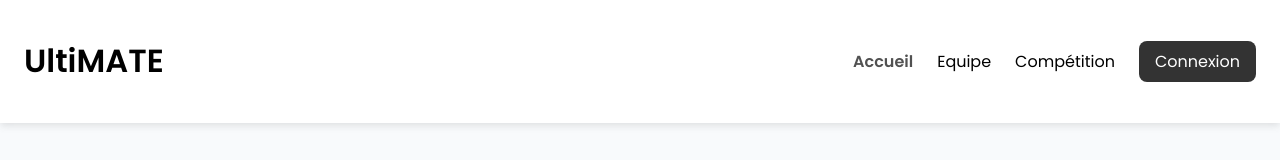
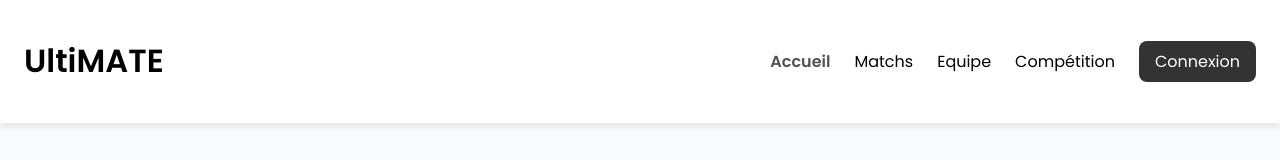
Before and after one commit to thibautdbrx/ultimate, a Vue app in the folder frontend/Site-Ultimate/: page / in a window 1280 px wide. Shown: the top 160 px of the page. Built offline with nearby package versions, Linux system fonts and the light colour scheme; no server answers.

Commit message:
header modif

```diff
--- a/frontend/Site-Ultimate/src/components/Header.vue
+++ b/frontend/Site-Ultimate/src/components/Header.vue
@@ -20,6 +20,7 @@ const clickhome = () => {
       <RouterLink v-if="auth.isAdmin" to="/AjouterEquipe" class="nav-link">Ajouter Equipe</RouterLink>
       <RouterLink v-if="auth.isAdmin" to="/AjouterCompetition" class="nav-link">Ajouter Compétition</RouterLink>
       <RouterLink to="/" class="nav-link">Accueil</RouterLink>
+      <RouterLink to="/Matchs" class="nav-link">Matchs</RouterLink>
       <RouterLink to="/Equipe" class="nav-link">Equipe</RouterLink>
       <RouterLink to="/Competition" class="nav-link">Compétition</RouterLink>
       <Button v-if="!auth.isAuthenticated" active-class="no-active-style" label="Connexion" />
--- a/frontend/Site-Ultimate/src/router/index.js
+++ b/frontend/Site-Ultimate/src/router/index.js
@@ -11,6 +11,7 @@ import AjoutEquipe from "@/views/AjoutEquipe.vue";
 import NouveauJoueur from "../views/NouveauJoueur.vue";
 import AjoutCompetition from "@/views/AjoutCompetition.vue";
 import Deconnexion from '@/views/Deconnexion.vue'
+import Matchs from '@/views/Matchs.vue'
 
 
 
@@ -27,6 +28,8 @@ const routes = [
     { path: '/AjouterEquipe', component: AjoutEquipe },
     { path: '/NouveauJoueur', component: NouveauJoueur },
     { path: '/AjouterCompetition', component: AjoutCompetition },
+    { path: '/Matchs', component: Matchs },
+
 
 ]
 
```
Also changed, not shown: frontend/Site-Ultimate/src/views/Matchs.vue (added, +11 -0 lines).
